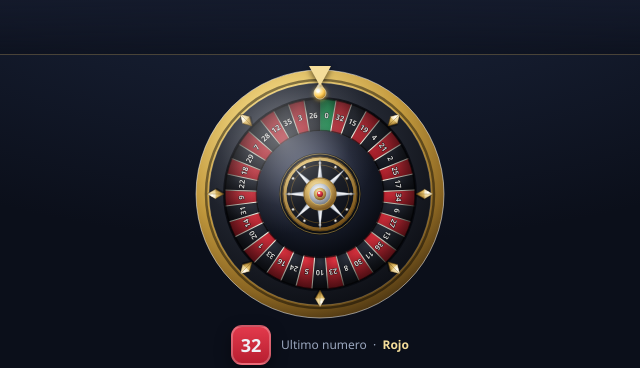
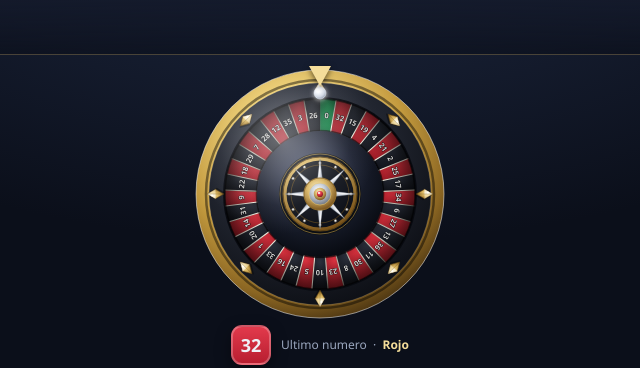
Before and after one commit to anirudhatalmale6-alt/ruleta-cardigan, a plain HTML site: page index.html in a window 1280 px wide. Shown: the top 368 px of the page, 320-960 px from the left. Drawn offline with Linux system fonts and the light colour scheme.

Commit message:
Alternate diamond deflectors (up/sideways like real wheel) + white/silver ball with glow for better contrast

```diff
--- a/index.html
+++ b/index.html
@@ -206,8 +206,8 @@
   seg+=`<circle cx="125" cy="125" r="63.5" fill="none" stroke="rgba(0,0,0,.6)" stroke-width="1.6"/>`;
   seg+=`<circle cx="125" cy="125" r="62.4" fill="none" stroke="rgba(255,255,255,.18)" stroke-width=".6"/>`;
   // realistic 3D diamond (rhombus) deflectors with metallic facets + cast shadow
-  let diamonds=''; for(let d=0; d<8; d++){ const a=d*45, [dx,dy]=ptTop(104.5, a);
-    diamonds+=`<g transform="translate(${dx.toFixed(2)} ${dy.toFixed(2)}) rotate(${a})">`+
+  let diamonds=''; for(let d=0; d<8; d++){ const a=d*45, [dx,dy]=ptTop(104.5, a); const rot=a+(d%2?90:0); // alternate up/sideways like a real wheel
+    diamonds+=`<g transform="translate(${dx.toFixed(2)} ${dy.toFixed(2)}) rotate(${rot})">`+
       `<polygon points="0,-9 5.4,0 0,9 -5.4,0" fill="#000" opacity=".38" transform="translate(0.9 1.3)"/>`+
       `<polygon points="0,-8.2 4.8,0 0,8.2 -4.8,0" fill="url(#diam)" stroke="#5e4416" stroke-width=".55"/>`+
       `<polygon points="0,-8.2 4.8,0 0,0 -4.8,0" fill="#fff5d4" opacity=".5"/>`+
@@ -231,12 +231,12 @@
       <radialGradient id="pockShade" cx="50%" cy="50%" r="50%"><stop offset="0%" stop-color="#000" stop-opacity="0"/><stop offset="72%" stop-color="#000" stop-opacity="0"/><stop offset="100%" stop-color="#000" stop-opacity=".5"/></radialGradient>
       <linearGradient id="fret" x1="0" y1="0" x2="1" y2="1"><stop offset="0%" stop-color="#8c8577"/><stop offset="50%" stop-color="#e8e2d2"/><stop offset="100%" stop-color="#6e6656"/></linearGradient>
       <radialGradient id="diam" cx="38%" cy="28%" r="72%"><stop offset="0%" stop-color="#fff2c4"/><stop offset="50%" stop-color="#d9b45e"/><stop offset="100%" stop-color="#8a6420"/></radialGradient>
-      <radialGradient id="pearl" cx="33%" cy="27%" r="78%"><stop offset="0%" stop-color="#ffffff"/><stop offset="26%" stop-color="#fff3c4"/><stop offset="60%" stop-color="#ffce5a"/><stop offset="100%" stop-color="#a9761b"/></radialGradient>
+      <radialGradient id="pearl" cx="33%" cy="26%" r="80%"><stop offset="0%" stop-color="#ffffff"/><stop offset="34%" stop-color="#f4f7fb"/><stop offset="70%" stop-color="#d3dae4"/><stop offset="100%" stop-color="#9aa3b3"/></radialGradient>
       <radialGradient id="jewel" cx="38%" cy="30%" r="70%"><stop offset="0%" stop-color="#ff8f9a"/><stop offset="45%" stop-color="#e0293a"/><stop offset="100%" stop-color="#7c0f1a"/></radialGradient>
       <radialGradient id="dome" cx="42%" cy="34%" r="66%"><stop offset="0%" stop-color="#fdf3d0"/><stop offset="45%" stop-color="#d9b45e"/><stop offset="100%" stop-color="#78521a"/></radialGradient>
       <radialGradient id="silver" cx="42%" cy="34%" r="66%"><stop offset="0%" stop-color="#ffffff"/><stop offset="45%" stop-color="#c6cdd8"/><stop offset="100%" stop-color="#6d7480"/></radialGradient>
       <radialGradient id="glass" cx="34%" cy="26%" r="70%"><stop offset="0%" stop-color="#fff" stop-opacity=".38"/><stop offset="42%" stop-color="#fff" stop-opacity=".06"/><stop offset="60%" stop-color="#fff" stop-opacity="0"/></radialGradient>
-      <filter id="ballsh" x="-90%" y="-90%" width="280%" height="280%"><feDropShadow dx="0" dy="1.4" stdDeviation="1.2" flood-color="#000" flood-opacity=".55"/><feDropShadow dx="0" dy="0" stdDeviation="2.2" flood-color="#ffd76a" flood-opacity=".6"/></filter>
+      <filter id="ballsh" x="-90%" y="-90%" width="280%" height="280%"><feDropShadow dx="0" dy="1.4" stdDeviation="1.2" flood-color="#000" flood-opacity=".55"/><feDropShadow dx="0" dy="0" stdDeviation="2.4" flood-color="#ffffff" flood-opacity=".7"/></filter>
     </defs>
     <circle cx="125" cy="125" r="124" fill="url(#bezel)"/>
     <circle cx="125" cy="125" r="124" fill="none" stroke="rgba(255,255,255,.5)" stroke-width="1"/>
@@ -267,8 +267,8 @@
     </g>
     <circle cx="125" cy="125" r="111" fill="url(#glass)" pointer-events="none"/>
     <g id="ball" filter="url(#ballsh)" transform="translate(125 30)">
-      <circle r="6" fill="url(#pearl)" stroke="#fff4cf" stroke-width=".5"/>
-      <circle cx="-1.9" cy="-2.1" r="1.8" fill="#fff" opacity=".92"/>
+      <circle r="6" fill="url(#pearl)" stroke="#eaf0f8" stroke-width=".5"/>
+      <circle cx="-1.9" cy="-2.1" r="1.9" fill="#fff" opacity=".95"/>
     </g>`;
   const wheelRot=document.getElementById('wheelRot'), ballEl=document.getElementById('ball');
   let wheelAngle=0, ballAngle=0;
```
